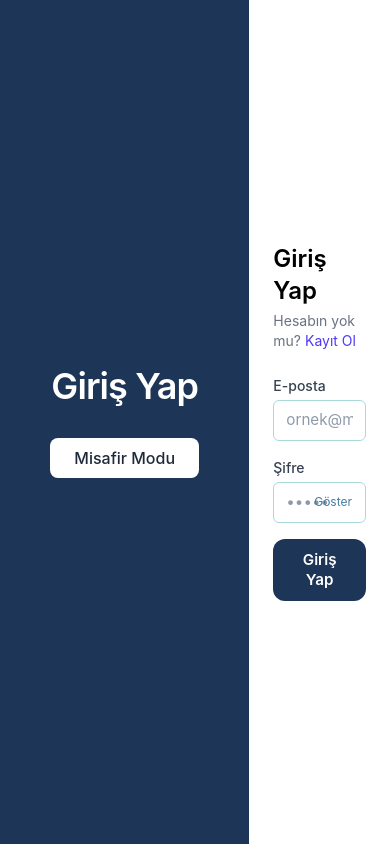
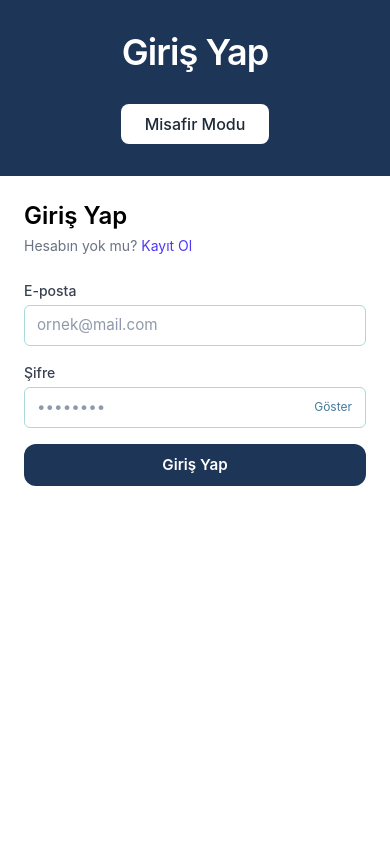
Before and after one commit to ademhatay/post-blog, a React (Vite) app in the folder frontend/: page /login in a window 390 px wide. Built offline with nearby package versions, Linux system fonts and the light colour scheme; no server answers.

Commit message:
feat: mobile responsive

```diff
--- a/frontend/src/features/HomeScreen/index.tsx
+++ b/frontend/src/features/HomeScreen/index.tsx
@@ -8,15 +8,15 @@ const HomeScreen = () => {
   const { isAuthenticated } = useAuth()
   const { editing, clear } = usePostEditor()
   return (
-    <div className="flex gap-8">
-      <div className="flex-1 max-w-2xl">
+    <div className="flex flex-col md:flex-row gap-6 md:gap-8">
+      <div className="w-full md:flex-1 md:max-w-2xl">
         <h2 style={{ fontSize: 20, fontWeight: 600, marginBottom: 12 }}>Akış</h2>
         <p className="text-gray-500" style={{ marginBottom: 16 }}>Son gönderiler</p>
-        <div className="max-h-[600px] overflow-y-auto" style={{ scrollbarWidth: 'thin', scrollbarColor: '#d1d5db #f9fafb' }}>
+        <div className="max-h-[60vh] md:max-h-[600px] overflow-y-auto" style={{ scrollbarWidth: 'thin', scrollbarColor: '#d1d5db #f9fafb' }}>
           <PostsList />
         </div>
       </div>
-      <aside className="flex-1 min-w-0">
+      <aside className="w-full md:flex-1 md:min-w-0">
         {isAuthenticated ? (
           editing ? (
             <div>
--- a/frontend/src/features/auth/AuthLayout.tsx
+++ b/frontend/src/features/auth/AuthLayout.tsx
@@ -11,9 +11,9 @@ const AuthLayout = ({ title, children }: AuthLayoutProps) => {
   const navigate = useNavigate()
 
   return (
-    <div className="min-h-screen w-full flex">
+    <div className="min-h-screen w-full flex flex-col md:flex-row">
       <div
-        className="flex-[2] text-white flex flex-col items-center justify-center p-8 relative"
+        className="md:flex-[2] text-white flex flex-col items-center justify-center p-8 relative"
         style={{ backgroundColor: COLORS.main }}
       >
         <h1 className="text-4xl font-semibold tracking-tight text-center mb-8">
@@ -26,7 +26,7 @@ const AuthLayout = ({ title, children }: AuthLayoutProps) => {
           Misafir Modu
         </button>
       </div>
-      <div className="flex-1 bg-white flex items-center justify-center p-6">
+      <div className="md:flex-1 bg-white flex items-center justify-center p-6">
         <div className="w-full max-w-sm">{children}</div>
       </div>
     </div>
```
